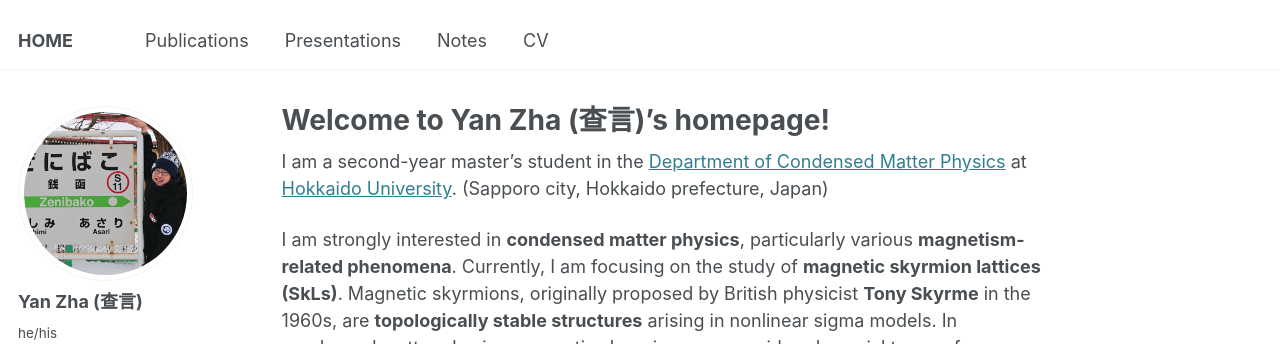
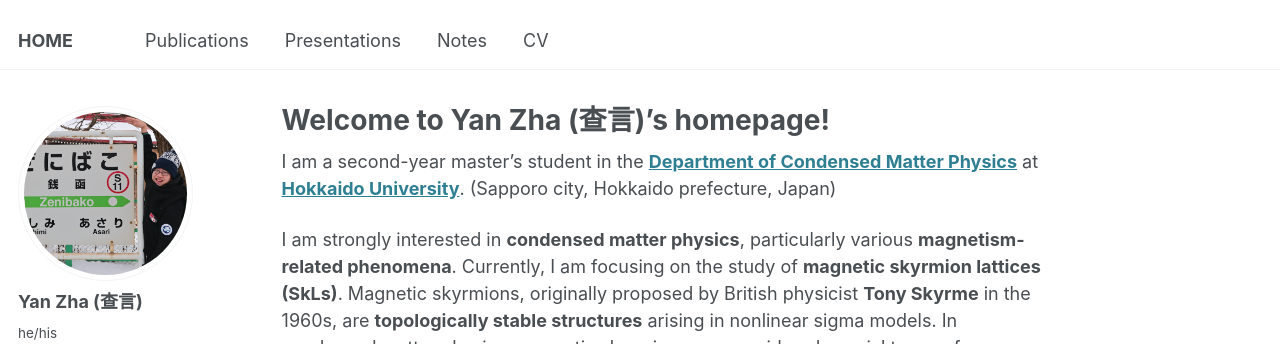
Before and after one commit to yzhacn/yzhacn.github.io, a Jekyll site: the page built from _pages/about.md, in a window 1280 px wide. Shown: the top 344 px of the page. Built offline with Jekyll 4.4.1, drawn with Linux system fonts in a browser that asks for light colours; some web fonts are replaced.

```diff
--- a/_pages/about.md
+++ b/_pages/about.md
@@ -6,7 +6,7 @@ redirect_from:
   - /about/
   - /about.html
 ---
-I am a second-year master’s student in the [Department of Condensed Matter Physics](https://www2.sci.hokudai.ac.jp/gs/en/dcmp) at [Hokkaido University](https://www.global.hokudai.ac.jp/). (Sapporo city, Hokkaido prefecture, Japan)
+I am a second-year master’s student in the **[Department of Condensed Matter Physics](https://www2.sci.hokudai.ac.jp/gs/en/dcmp)** at **[Hokkaido University](https://www.global.hokudai.ac.jp/)**. (Sapporo city, Hokkaido prefecture, Japan)
 
 I am strongly interested in **condensed matter physics**, particularly various **magnetism-related phenomena**.
 Currently, I am focusing on the study of **magnetic skyrmion lattices (SkLs)**.
```
